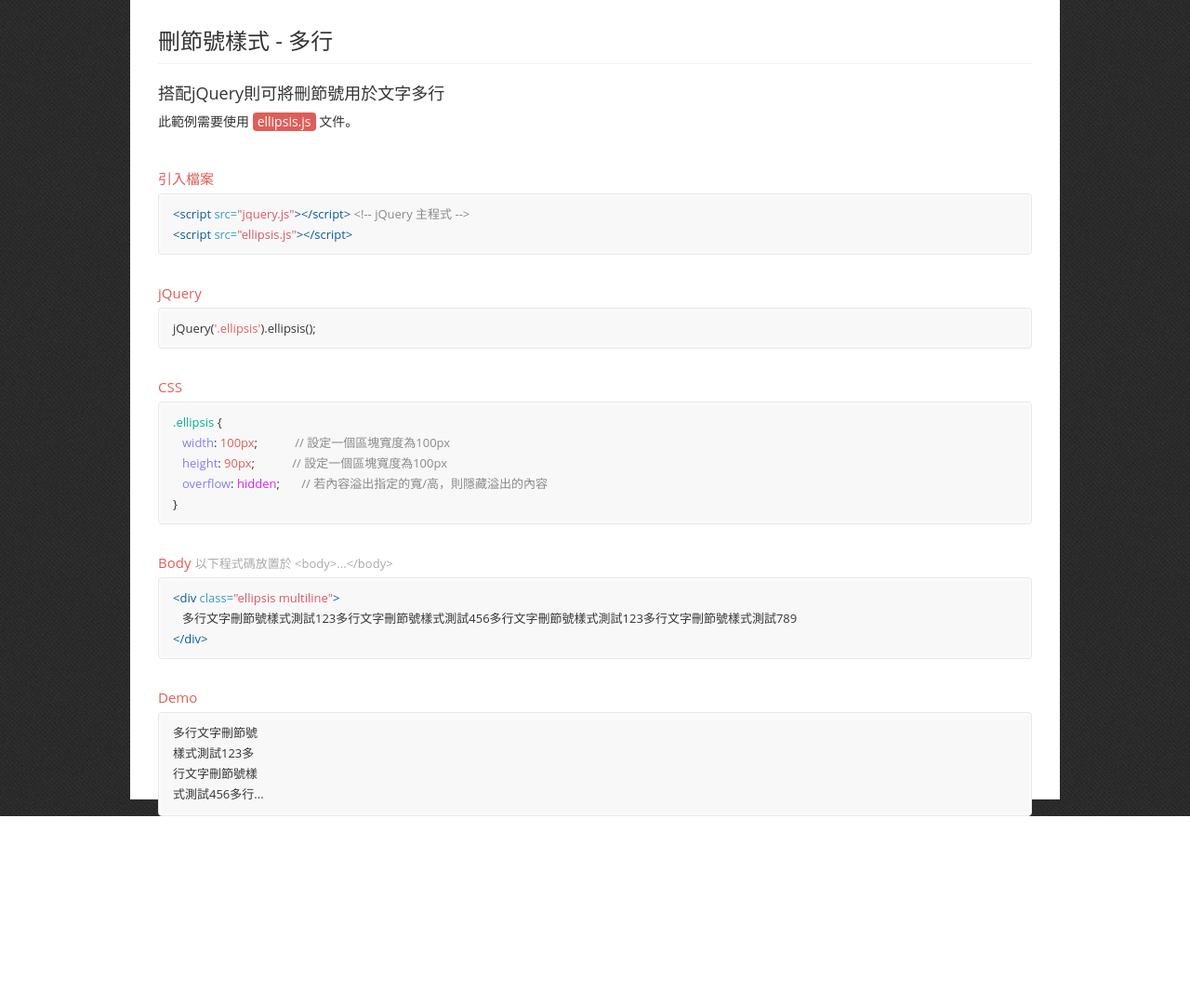
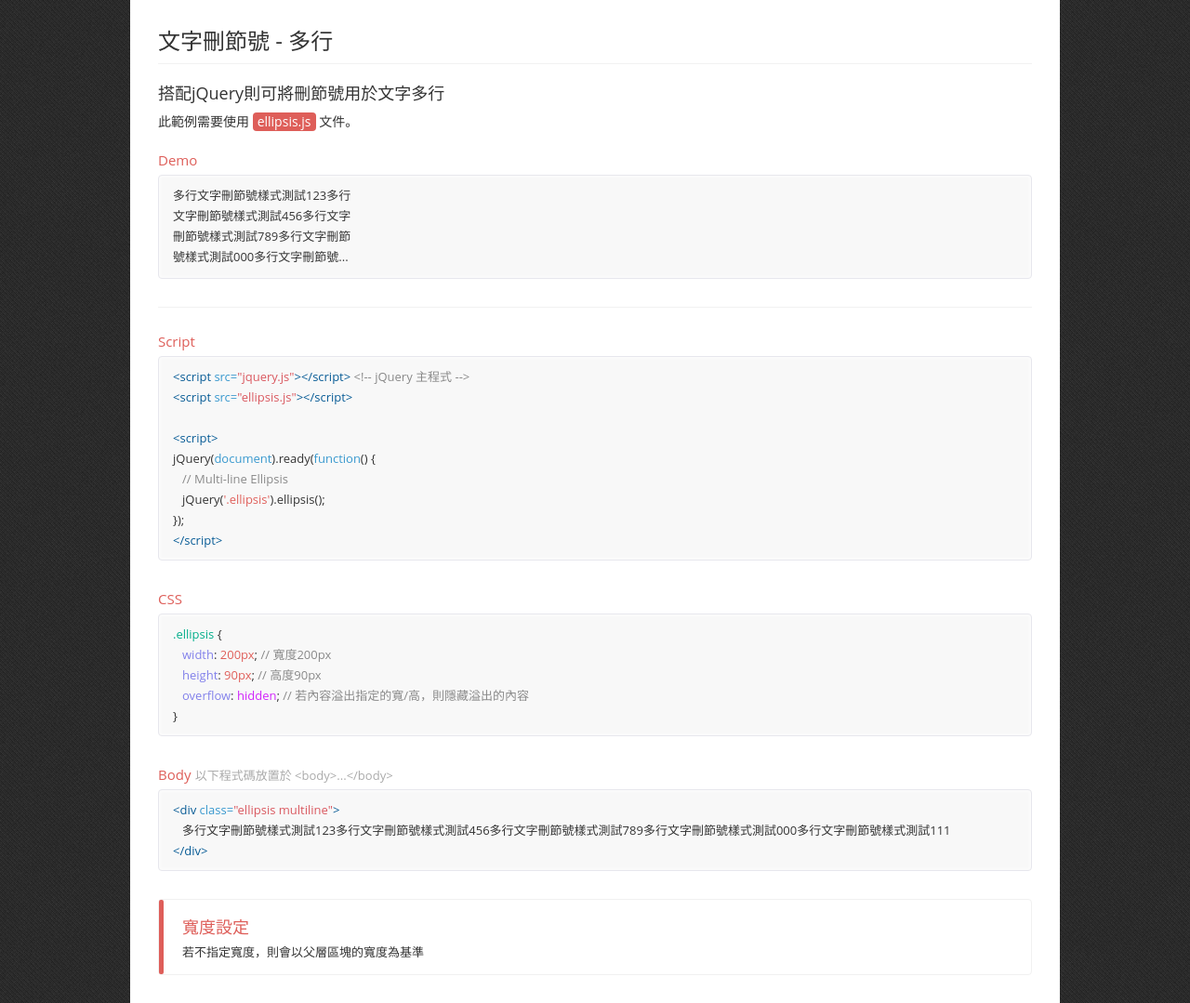
Before and after one commit to fishtoyo/demo, a PHP site: page /effects/text_overflow/index2.html in a window 1280 px wide. Shown: the whole page at 93% size. Before the commit the page ends 878 px from the top, so only its background shows below. Run offline with PHP 8.4, Linux system fonts and the light colour scheme.

Commit message:
文字刪節號樣式修改

```diff
--- a/css/style.css
+++ b/css/style.css
@@ -98,7 +98,7 @@ textarea {
   margin: 0 auto;
   padding: 30px;
   width: 940px;
-  height: 100%;
+  min-height: 100%;
   background-color: #fff;
 }
 .titleBig {
@@ -120,7 +120,6 @@ textarea {
 	line-height: 22px;
 }
 .explain {
-	margin-bottom: 20px;
 	font-size: 14px;
   line-height: 20px;
 }
@@ -194,6 +193,11 @@ textarea {
 	color: #de5e59;
 	font-size: 18px;
 }
+.gap {
+	margin-bottom: 5px;
+	padding-bottom: 20px;
+	border-bottom: 1px solid #f1f1f1;
+}
 
 /* ==========================================
    Radius
@@ -208,6 +212,10 @@ textarea {
 .empty-10 {
 	display: inline-block;
 	width: 10px;
+}
+.empty-25 {
+	display: inline-block;
+	width: 25px;
 }
 .spaceH30 {
 	height: 50px;
@@ -251,11 +259,7 @@ textarea {
 
 .comment {
 	display: inline-block;
-	margin-left: 20px;
 	color: #888;
-}
-.comment.m0 {
-	margin: 0;
 }
 
 /* ==========================================
@@ -276,11 +280,11 @@ textarea {
    Page
 ========================================== */
 #page {
-
+	padding: 0 10px;
 }
 #page .box {
 	float: left;
-	margin: 10px;
+	margin: 10px 10px 10px 0;
 	height: 64px;
 	overflow: hidden;
 	background-color: rgba(255,255,255,.5);
--- a/effects/text_overflow/index2.html
+++ b/effects/text_overflow/index2.html
@@ -16,7 +16,7 @@
  * @ Website  http://fishtoyo.github.io/website/
 ================================================ */
 .ellipsis {
-  width: 100px;
+  width: 200px;
   height: 90px;
   overflow: hidden;
 }
@@ -39,55 +39,83 @@ jQuery(document).ready(function() {
 <body>
 
 <div class="mainWrap">
-  <div class="titleBig">刪節號樣式 - 多行</div>
+  <div class="titleBig">文字刪節號 - 多行</div>
 
   <!-- Multi-line Ellipsis -->
   <div class="titleSmall">搭配jQuery則可將刪節號用於文字多行</div>
-  <div class="explain">此範例需要使用 <a href="../../js/ellipsis.js" class="importLink radius-4 animate">ellipsis.js</a> 文件。</div>
+  <div class="explain">此範例需要使用 <a href="https://github.com/fishtoyo/website/blob/gh-pages/js/ellipsis.js" class="importLink radius-4 animate">ellipsis.js</a> 文件。</div>
+
+  <!-- Demo -->
+  <div class="codeTitle"><span class="titleCode">Demo</span></div>
+  <div class="codeBox">
+    <div class="ellipsis multiline">
+      多行文字刪節號樣式測試123多行文字刪節號樣式測試456多行文字刪節號樣式測試789多行文字刪節號樣式測試000多行文字刪節號樣式測試111
+    </div>
+  </div>
+
+  <div class="gap"></div>
 
   <!-- Script -->
-  <div class="codeTitle"><span class="titleCode">引入檔案</span></div>
+  <div class="codeTitle"><span class="titleCode">Script</span></div>
   <div class="codeBox">
-    <span class="body_tag">&lt;script</span> <span class="body_property">src=</span><span class="body_value">"jquery.js"</span><span class="body_tag">&gt;</span><span class="body_tag">&lt;/script&gt;</span> <span class="comment m0">&lt;!-- jQuery 主程式 --&gt;</span><br>
+    <table class="tabSet">
+      <tr>
+        <td>
+          <span class="body_tag">&lt;script</span> <span class="body_property">src=</span><span class="body_value">"jquery.js"</span><span class="body_tag">&gt;</span><span class="body_tag">&lt;/script&gt;</span> <span class="comment">&lt;!-- jQuery 主程式 --&gt;</span>
+          <br>
           <span class="body_tag">&lt;script</span> <span class="body_property">src=</span><span class="body_value">"ellipsis.js"</span><span class="body_tag">&gt;</span><span class="body_tag">&lt;/script&gt;</span>
-  </div>
-
-  <!-- jQuery -->
-  <div class="codeTitle"><span class="titleCode">jQuery</span></div>
-  <div class="codeBox">
-    jQuery(<span class="js_className">'.ellipsis'</span>).ellipsis();
+          <br><br>
+          <span class="body_tag">&lt;script&gt;</span>
+          <br>
+          </span>jQuery(<span class="body_property">document</span>).ready(<span class="body_property">function</span>() {<br>
+            <span class="empty-10"></span><span class="comment">// Multi-line Ellipsis</span><br>
+            <span class="empty-10"></span>jQuery(<span class="js_className">'.ellipsis'</span>).ellipsis();<br>
+          });<br>
+          <span class="body_tag">&lt;/script&gt;</span>
+        </td>
+      </tr>
+    </table>
   </div>
 
   <!-- CSS -->
   <div class="codeTitle"><span class="titleCode">CSS</span></div>
   <div class="codeBox">
+    <table class="tabSet">
+      <tr>
+        <td>
           <span class="class_className">.ellipsis</span> { <br>
-    <span class="empty-10"></span><span class="class_property">width</span>: <span class="class_number">100px</span>; <span class="comment">&nbsp;&nbsp;&nbsp;&nbsp;&nbsp;// 設定一個區塊寬度為100px</span><br>
-    <span class="empty-10"></span><span class="class_property">height</span>: <span class="class_number">90px</span>; <span class="comment">&nbsp;&nbsp;&nbsp;&nbsp;&nbsp;// 設定一個區塊寬度為100px</span><br>
+          <span class="empty-10"></span><span class="class_property">width</span>: <span class="class_number">200px</span>; <span class="comment">// 寬度200px</span><br>
+          <span class="empty-10"></span><span class="class_property">height</span>: <span class="class_number">90px</span>; <span class="comment">// 高度90px</span><br>
           <span class="empty-10"></span><span class="class_property">overflow</span>: <span class="class_value">hidden</span>; <span class="comment">// 若內容溢出指定的寬/高，則隱藏溢出的內容</span><br>
           }
+        </td>
+      </tr>
+    </table>
   </div>
 
   <!-- BODY -->
   <div class="codeTitle"><span class="titleCode">Body</span> <span class="dec">以下程式碼放置於 &lt;body&gt;...&lt;/body&gt;</span></div>
   <div class="codeBox">
+    <table class="tabSet">
+      <tr>
+        <td>
           <span class="body_tag">&lt;div</span> <span class="body_property">class=</span><span class="body_value">"ellipsis multiline"</span><span class="body_tag">&gt;</span>
           <br>
 
-    <span class="empty-10"></span>多行文字刪節號樣式測試123多行文字刪節號樣式測試456多行文字刪節號樣式測試123多行文字刪節號樣式測試789
+          <span class="empty-10"></span>多行文字刪節號樣式測試123多行文字刪節號樣式測試456多行文字刪節號樣式測試789多行文字刪節號樣式測試000多行文字刪節號樣式測試111
 
           <br>
           <span class="body_tag">&lt;/div&gt;</span>
+        </td>
+      </tr>
+    </table>
   </div>
 
-  <!-- EXAMPLE -->
-  <div class="codeTitle"><span class="titleCode">Demo</span></div>
-  <div class="codeBox">
-    <div class="ellipsis multiline">
-      多行文字刪節號樣式測試123多行文字刪節號樣式測試456多行文字刪節號樣式測試123多行文字刪節號樣式測試789
+  <!-- Import -->
+  <div class="importBox">
+    <div class="title">寬度設定</div>
+    若不指定寬度，則會以父層區塊的寬度為基準
   </div>
-  </div>
-
 </div>
 
 </body>
--- a/index.html
+++ b/index.html
@@ -37,7 +37,7 @@ jQuery(document).ready(function() {
       <div class="month">Dec '14</div>
     </div>
     <div class="title">
-      <a href="effects/text_overflow/index.html" title="刪節號樣式 - 單行">刪節號樣式 - 單行</a>
+      <a href="effects/text_overflow/index.html" title="文字刪節號 - 單行">文字刪節號 - 單行</a>
     </div>
   </div>
   <!-- 01 End -->
@@ -48,7 +48,7 @@ jQuery(document).ready(function() {
       <div class="month">Dec '14</div>
     </div>
     <div class="title">
-      <a href="effects/text_overflow/index2.html" title="刪節號樣式 - 多行">刪節號樣式 - 多行</a>
+      <a href="effects/text_overflow/index2.html" title="文字刪節號 - 多行">文字刪節號 - 多行</a>
     </div>
   </div>
 
```
Also changed, not shown: effects/text_overflow/index.html (+26 -11 lines). Lines whose indentation alone changed are shown as unchanged.
